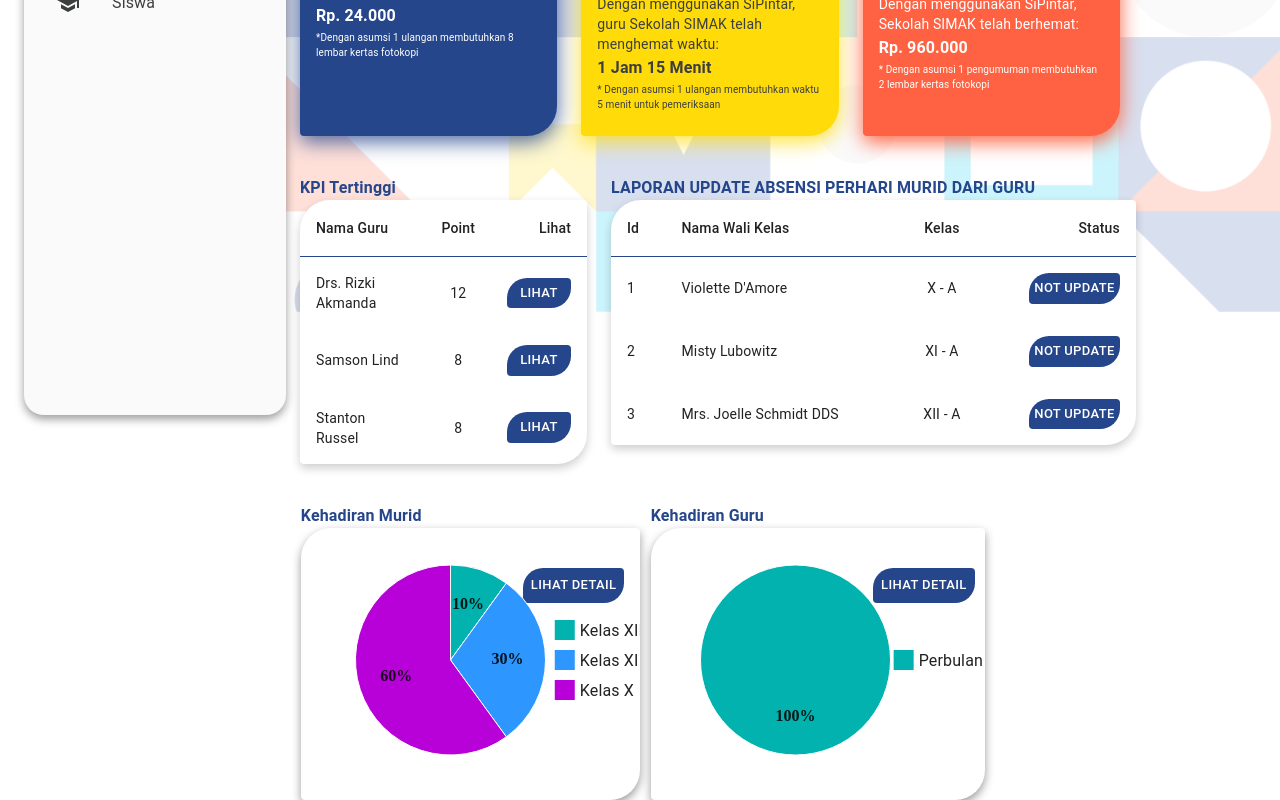
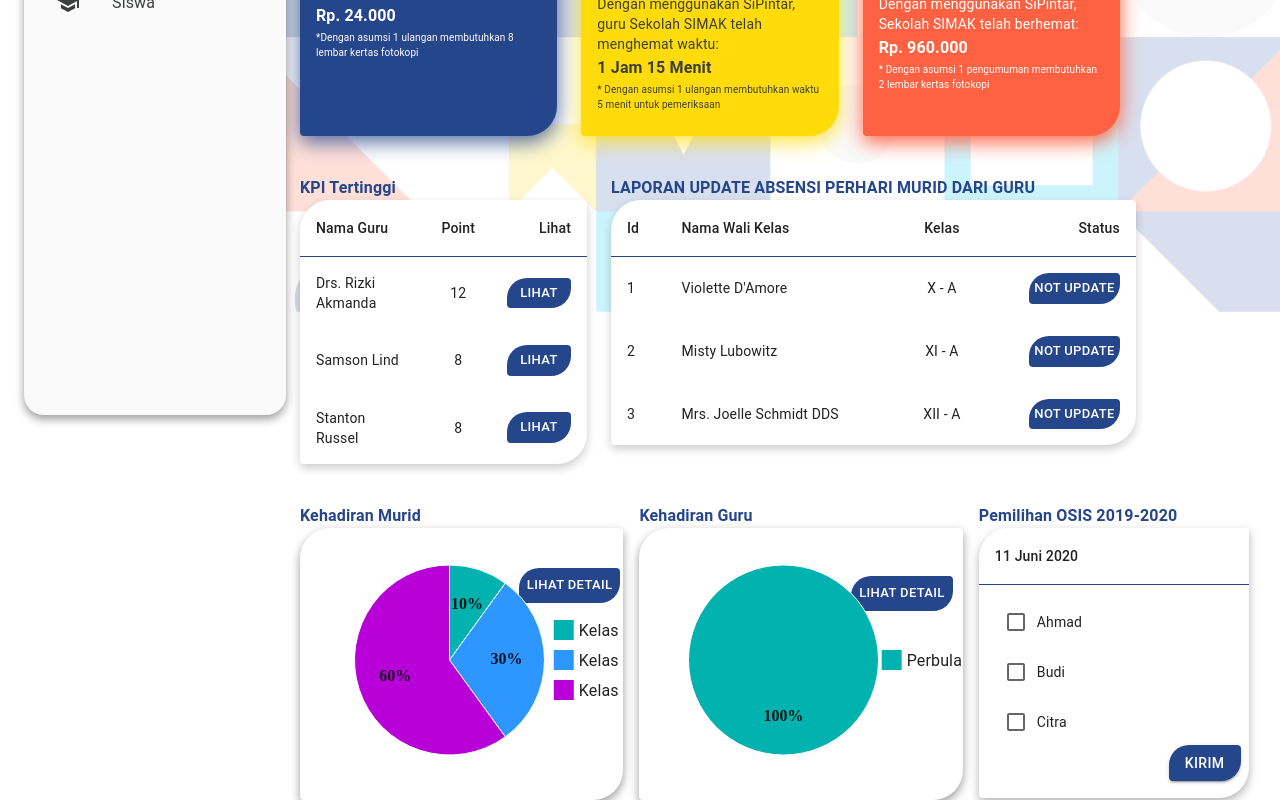
Before and after one commit to IlhamMuhamadNur/sekolahku-fe, a React (Vite) app: page /admin-dashboard in a window 1280 px wide. Shown: the part 353-1153 px from the top of the page. Built offline with nearby package versions, Linux system fonts and the light colour scheme.

Commit message:
penambahan table pemilihan ketua osis

```diff
--- a/src/App.jsx
+++ b/src/App.jsx
@@ -1,6 +1,6 @@
 import React from "react";
 import { BrowserRouter as Router, Routes, Route } from "react-router-dom";
-import LoginForm from "./views/pages/loginform";
+import LoginForm from "./views/pages/login-form";
 import OTPForm from "./views/pages/resetpasswordotp";
 import OpeningPage from "./views/pages/openingpage";
 import AdminDashboard from "./views/pages/admin-dashboard";
--- a/src/views/pages/admin-dashboard.jsx
+++ b/src/views/pages/admin-dashboard.jsx
@@ -2,8 +2,10 @@ import * as React from "react";
 import { PieChart, pieArcLabelClasses } from "@mui/x-charts/PieChart";
 import { kehadiranGuru, kehadiranMurid, valueFormatter } from "./webUsageStats";
 import { useState } from "react";
+
 import {
   Box,
+  Checkbox,
   Typography,
   List,
   ListItem,
@@ -159,6 +161,35 @@ const AdminDashboard = () => {
       ),
     },
   ];
+
+  const [selectedCandidate, setSelectedCandidate] = useState(null);
+
+  const candidates = [
+    { id: 1, name: "Ahmad" },
+    { id: 2, name: "Budi" },
+    { id: 3, name: "Citra" },
+  ];
+
+  const handleCheckboxChange = (id) => {
+    // Jika kandidat yang dipilih sama dengan yang sedang aktif, batalkan pilihan.
+    if (selectedCandidate === id) {
+      setSelectedCandidate(null);
+    } else {
+      // Pilih kandidat baru dan batalkan pilihan lainnya.
+      setSelectedCandidate(id);
+    }
+  };
+
+  const handleSubmit = () => {
+    if (selectedCandidate === null) {
+      alert("Harap pilih salah satu kandidat!");
+    } else {
+      const selectedName = candidates.find(
+        (candidate) => candidate.id === selectedCandidate
+      )?.name;
+      alert(`Kandidat terpilih: ${selectedName}`);
+    }
+  };
 
   const [activePage, setActivePage] = useState("beranda"); // Menyimpan halaman aktif
   const [isModalOpen, setIsModalOpen] = useState(false); // Menyimpan status modal
@@ -741,19 +772,19 @@ const AdminDashboard = () => {
           </Box>
           <Box
             sx={{
-              display: "flex", // Menyusun elemen secara horizontal
-              justifyContent: "space-between", // Memberi jarak antar elemen
+              display: "flex",
+              justifyContent: "space-between",
+              alignItems: "flex-start",
               mb: 10,
+              gap: 2, // Memberikan jarak antar elemen jika diperlukan
+              ml: 5,
             }}
           >
+            {/* Kolom Kiri */}
             <Box
               sx={{
                 flex: 1,
-                minWidth: "30.3%", // Mengatur lebar minimum untuk 2 kolom
-                maxWidth: "33.3%", // Mengatur lebar maksimum untuk 2 kolom
-                minHeight: "35%",
-                maxHeight: "35%",
-                marginLeft: "4%", // Memberi jarak antar kolom
+                maxWidth: "33%", // Atur lebar maksimal untuk menjaga proporsi
               }}
             >
               <Typography
@@ -781,7 +812,7 @@ const AdminDashboard = () => {
                     borderBottomRightRadius: "20px",
                     color: "white",
                     position: "absolute",
-                    right: 16,
+                    right: 3,
                     top: 40,
                     minWidth: "7vw",
                     fontSize: 13,
@@ -810,12 +841,11 @@ const AdminDashboard = () => {
               </Card>
             </Box>
 
+            {/* Kolom Tengah */}
             <Box
               sx={{
                 flex: 1,
-                minHeight: "35%",
-                maxHeight: "35%",
-                marginLeft: "1%", // Memberi jarak antar kolom
+                maxWidth: "33%",
               }}
             >
               <Typography
@@ -834,8 +864,6 @@ const AdminDashboard = () => {
                   padding: "16px",
                   overflow: "hidden",
                   boxShadow: "0px 4px 10px rgba(0,0,0,0.4)",
-                  minWidth: "48%",
-                  maxWidth: "48%",
                 }}
               >
                 <Button
@@ -846,7 +874,7 @@ const AdminDashboard = () => {
                     color: "white",
                     position: "absolute",
                     right: 10,
-                    top: 40,
+                    top: 48,
                     minWidth: "7vw",
                     fontSize: 13,
                   }}
@@ -873,6 +901,98 @@ const AdminDashboard = () => {
                 </CardContent>
               </Card>
             </Box>
+
+            {/* Kolom Kanan */}
+            <Box
+              sx={{
+                flex: 1,
+                maxWidth: "33%",
+              }}
+            >
+              <Typography
+                sx={{
+                  color: "#26468B",
+                  fontWeight: 600,
+                }}
+              >
+                Pemilihan OSIS 2019-2020
+              </Typography>
+              <TableContainer
+                component={Paper}
+                sx={{
+                  maxHeight: "100%",
+                  height: 270,
+                  maxWidth: "100%",
+                  width: 270,
+                  minWidth: 270,
+                  boxShadow: "0px 4px 10px rgba(0, 0, 0, 0.3)",
+                  borderTopLeftRadius: "30px",
+                  borderBottomRightRadius: "30px",
+                  overflow: "hidden",
+                }}
+              >
+                <Table>
+                  <TableHead sx={{ borderBottom: "1px solid #26468B" }}>
+                    <TableRow>
+                      <TableCell
+                        align="left"
+                        sx={{
+                          borderBottom: "1px solid #26468B",
+                        }}
+                      >
+                        11 Juni 2020
+                      </TableCell>
+                    </TableRow>
+                  </TableHead>
+                  <TableBody sx={{ borderBottom: "none" }}>
+                    {candidates.map((candidate) => (
+                      <TableRow key={candidate.name}>
+                        <TableCell
+                          align="left"
+                          sx={{
+                            display: "flex",
+                            alignItems: "center",
+                            borderBottom: "none",
+                            mb: -3,
+                          }}
+                        >
+                          <Checkbox
+                            checked={selectedCandidate === candidate.id}
+                            onChange={() => handleCheckboxChange(candidate.id)}
+                            color="primary"
+                          />
+                          {candidate.name}
+                        </TableCell>
+                        <TableCell
+                          align="left"
+                          sx={{ borderBottom: "none" }}
+                        ></TableCell>
+                      </TableRow>
+                    ))}
+                  </TableBody>
+                  <Button
+                    variant="contained"
+                    color="primary"
+                    onClick={handleSubmit}
+                    sx={{
+                      backgroundColor: "#26468B",
+                      borderTopLeftRadius: "20px",
+                      borderBottomRightRadius: "20px",
+                      color: "white",
+                      alignItems: "right",
+                      minWidth: "10px", // Membuat lebar button tetap
+                      fontSize: 14,
+                      textAlign: "center",
+                      marginTop: "10px",
+                      maxWidth: "100%",
+                      left: 190,
+                    }}
+                  >
+                    Kirim
+                  </Button>
+                </Table>
+              </TableContainer>
+            </Box>
           </Box>
         </Box>
       </Box>
```
Also changed, not shown: src/views/pages/login-form.jsx (renamed from src/views/pages/loginform.jsx).
